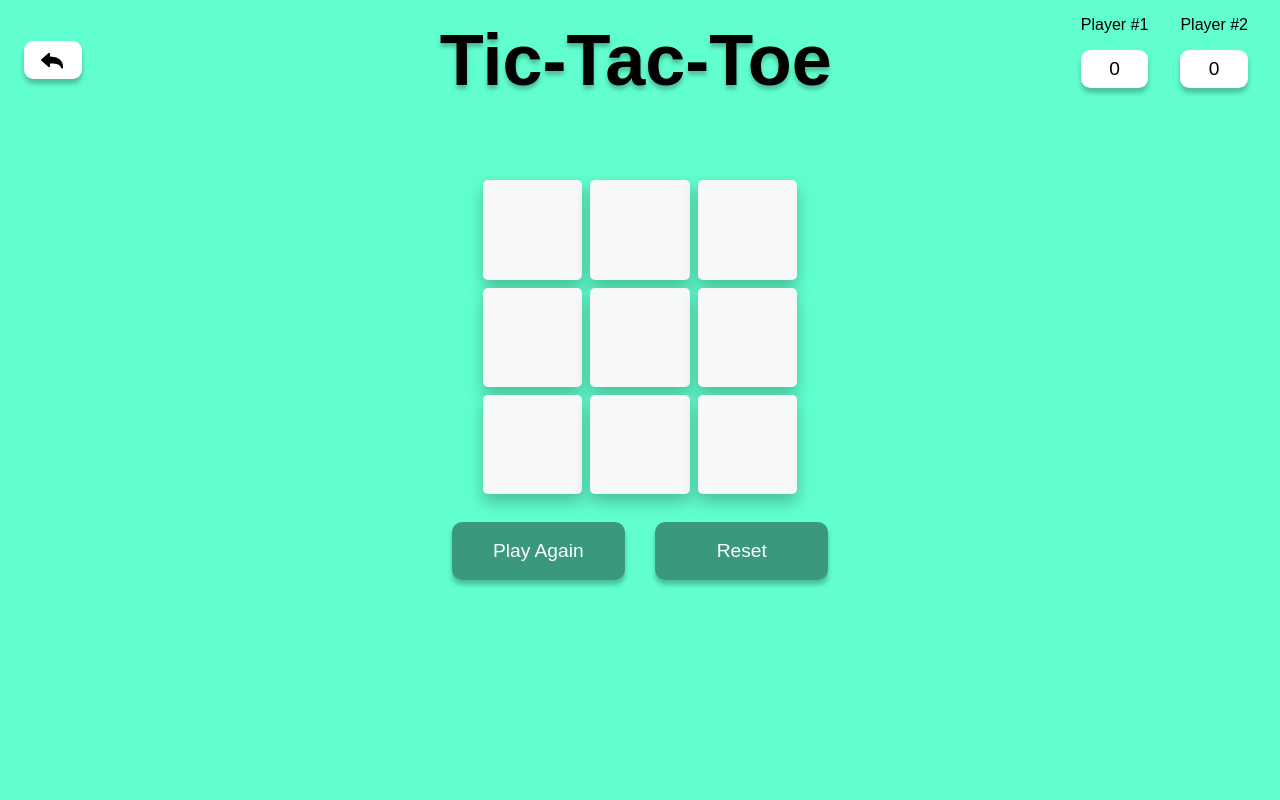
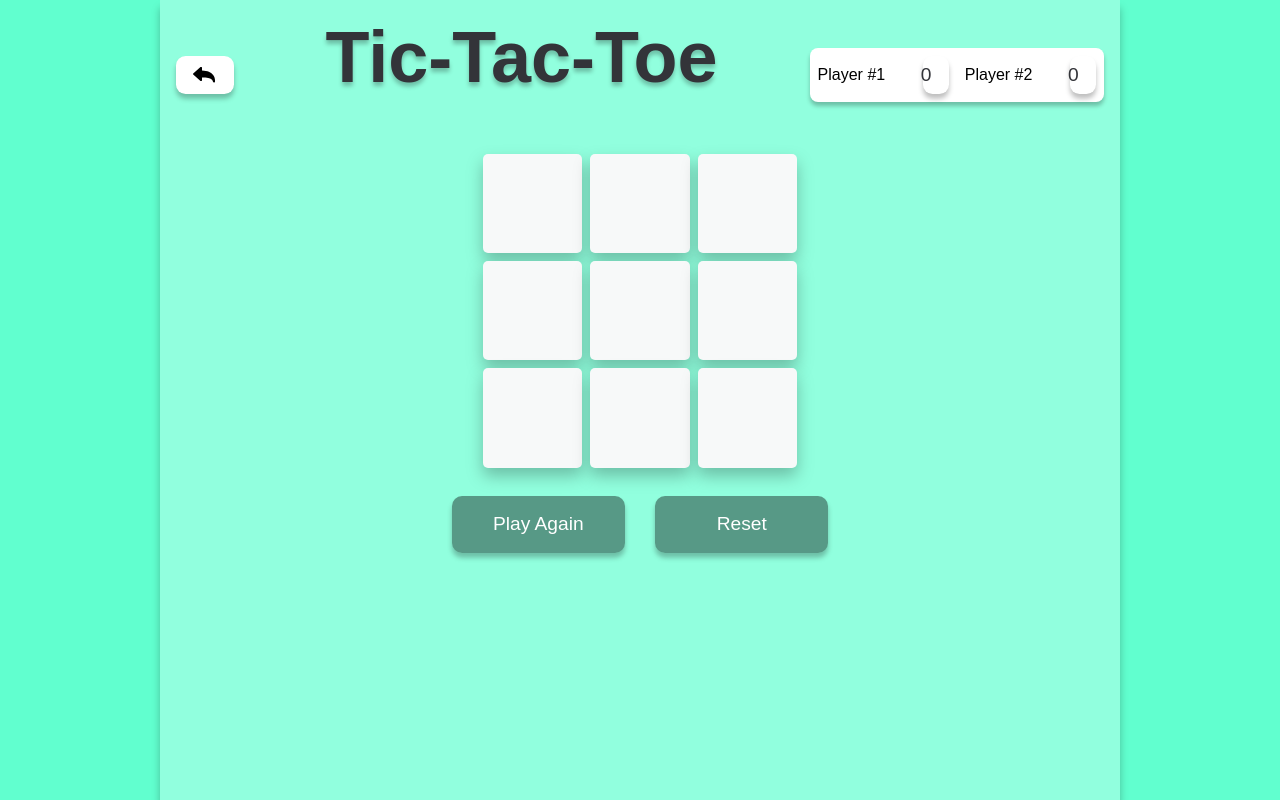
Before and after one commit to EmilioBoti/TresEnRayas, a plain HTML site: page index.html in a window 1280 px wide. Both pictures are taken after a click on the button "Multiplayers". Drawn offline with Linux system fonts and the light colour scheme.

Commit message:
edited style

```diff
--- a/css/style.css
+++ b/css/style.css
@@ -1,12 +1,21 @@
 *{
   margin: 0em;
   padding: 0em;
+}
+:root{
+  --back_color: #333439;
+  --bg_green:rgba(30, 255, 188, 0.7);
+  --bg_green_opacity: rgba(30, 255, 188, 0.3);;
+  --while_color_opacity: rgba(255, 255, 255, 0.3);
+  --while_color: rgba(255, 255, 255, 1);;
+  --shadow_box: 0em 0.25em 0.25em rgba(0, 0, 0, 0.25);
+  --shadow_box_hover: 0em 0.5em 0.5em rgba(0, 0, 0, 0.25);
 }
 body{
   /* font-family: "Raleway", sans-serif ; */
   font-family: 'Poppins', sans-serif;
   font-style: normal;
-  background-color:rgba(30, 255, 188, 0.7);
+  background-color: var(--bg_green);
 }
 
 /**********Home Page**********/
@@ -22,10 +31,15 @@ body{
   text-align: center;
 }
 .title{
+  margin: 0em auto;
+  margin-bottom: 0.5em;
+  width: max-content;
   font-weight: bold;
   font-size: 4.5em;
+  color: var(--back_color);
   text-shadow: 0px 4px 4px rgba(0, 0, 0, 0.25);
 }
+
 .subtitle{
   margin-top: 0.5em;
   color: #ffffff;
@@ -47,29 +61,35 @@ body{
   height: 3em;
   border: 0.0em solid;
   border-radius: 1em;
-  box-shadow: 0em 0.25em 0.25em rgba(0, 0, 0, 0.25);
-  color: #000;
+  box-shadow: var(--shadow_box);
+  color: var(--back_color);
   font-size: 1.2em;
 }
 .btn:hover{
   box-shadow: 0em 0.5em 0.5em rgba(0, 0, 0, 0.25);
   cursor: pointer;
 }
-/*************Responsive--Home page******************/
-@media (max-width: 500px) {
-
-}
 #main-container{
+  width: 75%;
   min-width: 43em;
+  height: 100vh;
   margin: 0em auto;
+  background-color:rgba(255, 255, 255, 0.3);
+  box-shadow: 0em 0.5em 0.5em rgba(0, 0, 0, 0.25);
+  outline: 0.0em solid;
 }
 .grid-score{
-  padding: 0.5em 1.5em 4em 1.5em;
+  padding: 1em;
+  display: flex;
+  flex-direction: row;
+  justify-content: space-between;
+  align-items: center;
+  /* padding: 0.5em 1.5em 4em 1.5em;
   margin: 0em auto;
   display: grid;
-  grid-template-columns: auto auto auto;
+  grid-template-columns: auto auto;
   justify-content: space-between;
-  align-items: center;
+  align-items: center; */
 }
 .goBack{
   position: relative;
@@ -78,7 +98,7 @@ body{
   border: 0.0em solid;
   border-radius: 0.5em;
   background-color: #ffffff;
-  box-shadow: 0em 0.25em 0.25em rgba(0, 0, 0, 0.25);
+  box-shadow: var(--shadow_box);
   color: #000;
   font-size: 1.2em;
 }
@@ -88,37 +108,50 @@ body{
   left: 30%;
 }
 .goBack:hover{
-  box-shadow: 0em 0.5em 0.5em rgba(0, 0, 0, 0.25);
+  box-shadow: var(--shadow_box_hover);
   cursor: pointer;
 }
-.pos{
+/* .pos{
   position: relative;
   top: 0em;
   left: 17%;
-}
+} */
 .board-score{
+  width: 30%;
+  padding: 0.5em;
   display: flex;
+  flex-direction: row;
+  justify-content: center;
   text-align: center;
+  border-radius: 0.5em;
+  box-shadow: var(--shadow_box);
+  background-color: #ffffff;
   outline: 0.0em solid;
 }
+.board-score :first-child{
+  margin-right: 1em;
+}
 .board-score-item{
-  padding: 0.5em;
-  margin-left: 1em;
-  margin-bottom: 1em;
+  width: 100%;
+  display: flex;
+  flex-direction: row;
+  justify-content: space-between;
+  align-items: center;
   outline: 0.0em solid;
 }
 .players{
-  margin-bottom: 1em;
+  margin-right: 0em;
+  margin-bottom: 0em;
 }
 .score{
   display: flex;
   justify-content: center;
   align-items: center;
-  width: 100%;
+  width: 20%;
   height: 2em;
   text-align: center;
   border-radius: 0.5em;
-  background-color: #ffffff;
+  /* background-color: #ffffff; */
 }
 .container{
   display: grid;
@@ -178,6 +211,7 @@ body{
   color: #fff;
   font-size: 1.3rem;
   visibility: hidden;
+  z-index: 1;
 }
 .popUpWin{
   width: 400px;
```
